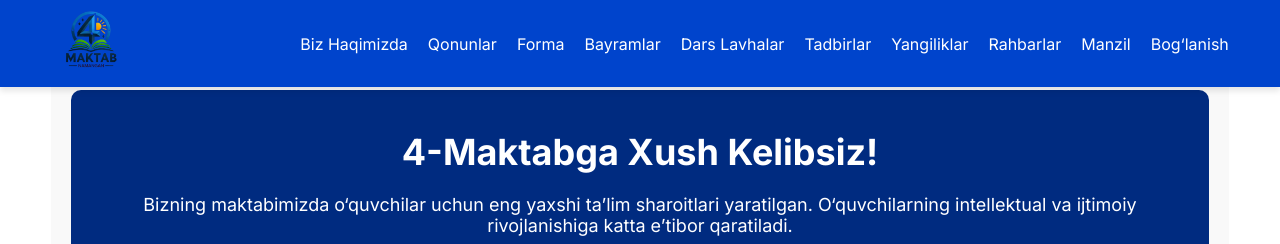
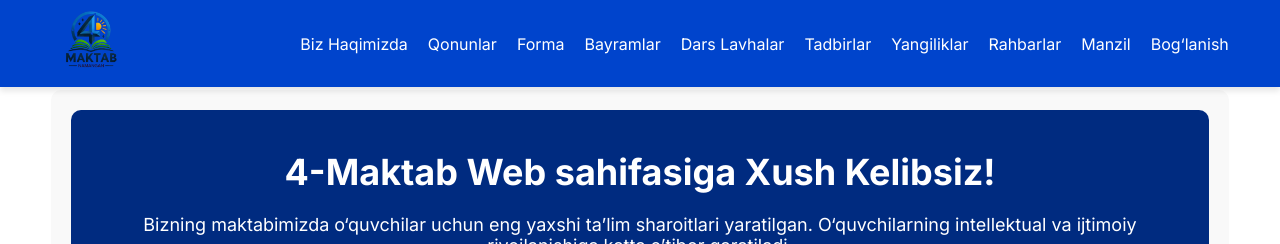
Before and after one commit to ibrohimjon-web/4-maktab, a React (Vite) app: page / in a window 1280 px wide. Shown: the top 244 px of the page. Built offline with nearby package versions, Linux system fonts and the light colour scheme; a web font is replaced by a local one.

Commit message:
homeda yangilanish

```diff
--- a/src/index.css
+++ b/src/index.css
@@ -10,6 +10,6 @@
 .container {
   max-width: 1500px;
   width: 100%;
-  margin: 70px auto 20px auto;
+  margin: 90px auto 20px auto;
   padding: 0 4%;
 }
--- a/src/pages/Home/Home.jsx
+++ b/src/pages/Home/Home.jsx
@@ -4,7 +4,7 @@ const Home = () => {
   return (
     <div className="home-wrapper">
       <div className="home-banner">
-        <h1 className="home-title">4-Maktabga Xush Kelibsiz!</h1>
+        <h1 className="home-title">4-Maktab Web sahifasiga Xush Kelibsiz!</h1>
         <p className="home-description">
           Bizning maktabimizda o‘quvchilar uchun eng yaxshi ta’lim sharoitlari yaratilgan. O‘quvchilarning
           intellektual va ijtimoiy rivojlanishiga katta e’tibor qaratiladi.
```
